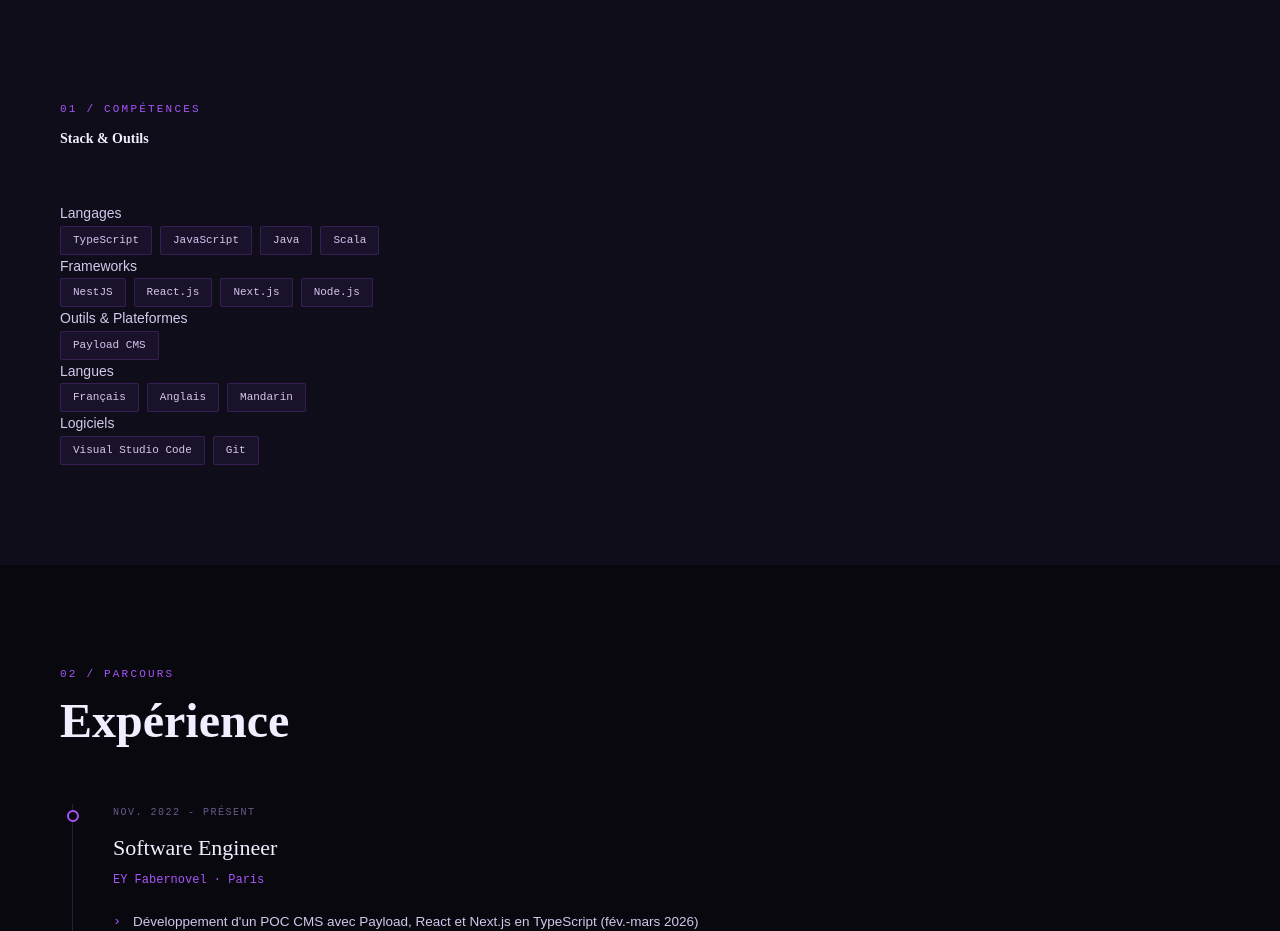
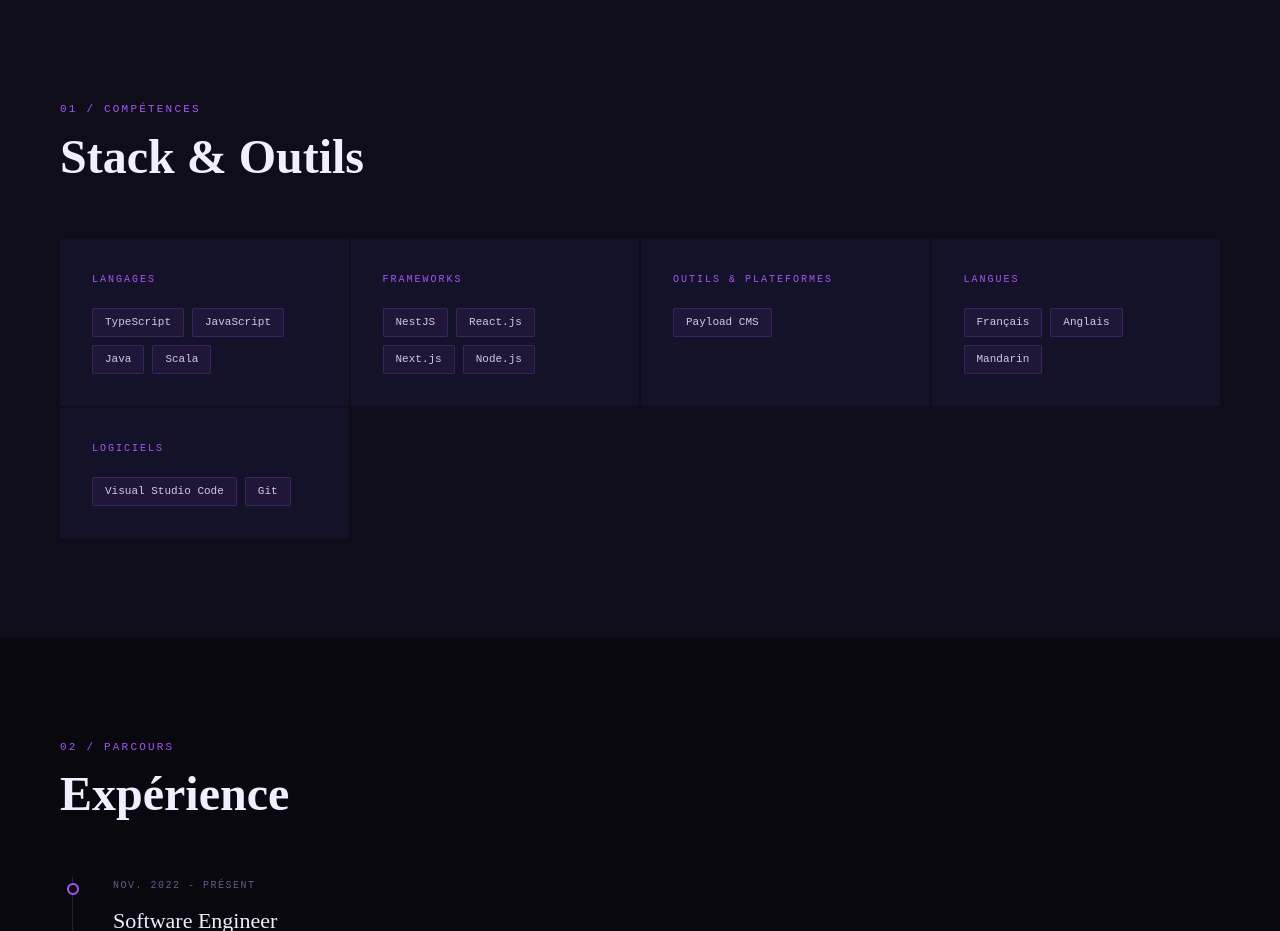
Before and after one commit to LyKell/LyKell.github.io, a React (Vite) app: page / in a window 1280 px wide. Shown: the part 800-1731 px from the top of the page. Built offline with nearby package versions, Linux system fonts and the light colour scheme.

Commit message:
feat: update styling

```diff
--- a/src/components/experience/Experience.tsx
+++ b/src/components/experience/Experience.tsx
@@ -5,9 +5,7 @@
     <section>
       <div>
         <div className="section-label">02 / Parcours</div>
-        <h2 style={{ fontSize: 'clamp(32px, 4vw, 48px)' }} className="section-title">
-          Expérience
-        </h2>
+        <h2 className="section-title">Expérience</h2>
       </div>
       <div className="border-line ml-3 border-l pl-10">
         <ExperienceCard
--- a/src/index.css
+++ b/src/index.css
@@ -44,14 +44,20 @@
 }
 
 .section-title {
+  font-size: clamp(32px, 4vw, 48px);
   @apply font-dm-serif mb-14 leading-[1.1] font-bold text-white;
 }
 
-.skill-card {
+.card-grid {
+  grid-template-columns: repeat(auto-fit, minmax(260px, 1fr));
+  @apply grid gap-0.5;
+}
+
+.card {
   @apply bg-bg3 p-8;
 }
 
-.skill-card-label {
+.card-label {
   @apply text-accent font-jb-mono mb-5 text-[10px] tracking-[.2em] uppercase;
 }
 
```
